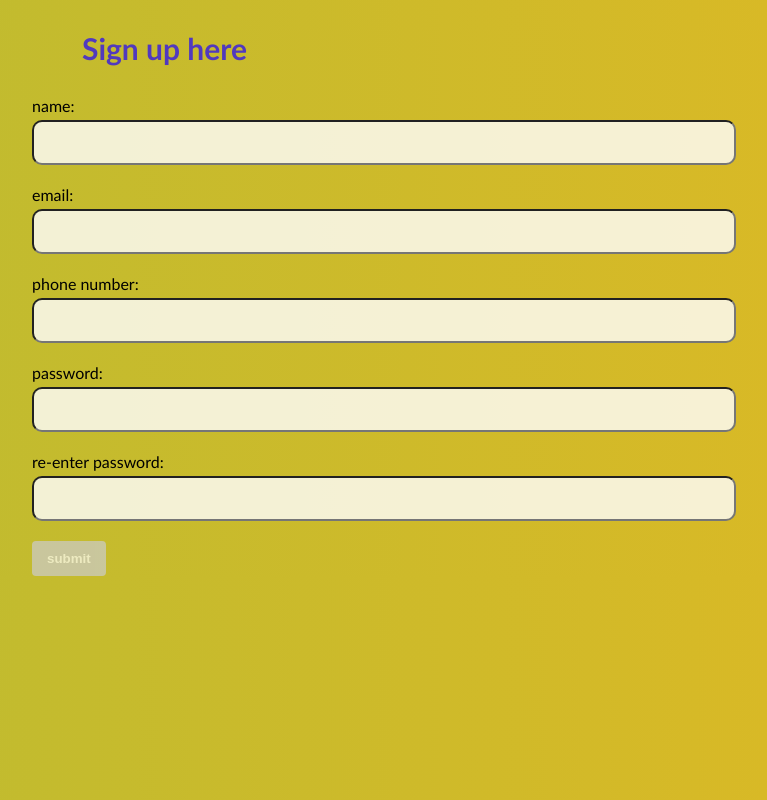
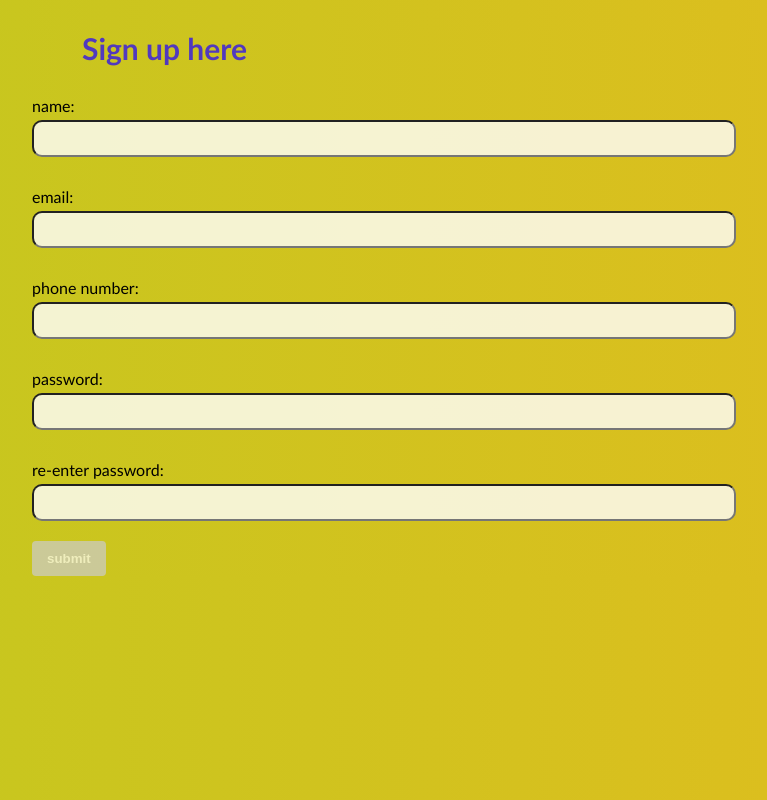
Before and after one commit to stevenstonie/talenting_software_internship_2024, an Angular app in the folder angular/4appApplication/: page /registration-form in a window 1280 px wide. Shown: the whole page, without its empty margins (160-927 px from the left). Built offline with nearby package versions, Linux system fonts and the light colour scheme.

Commit message:
made some more styling changes

```diff
--- a/angular/4appApplication/src/app/components/main-page/main-page.component.scss
+++ b/angular/4appApplication/src/app/components/main-page/main-page.component.scss
@@ -20,7 +20,7 @@
 	user-select: none;
 	align-items: center;
 	justify-content: center;
-	background-color: rgba(77, 53, 194, 0.4);
+	background-color: rgba(77, 53, 194, 0.3);
 	color: white;
 	font-size: 1.5em;
 	text-align: center;
--- a/angular/4appApplication/src/app/components/main-page/main-page.component.ts
+++ b/angular/4appApplication/src/app/components/main-page/main-page.component.ts
@@ -7,7 +7,7 @@ import { Component } from '@angular/core';
 })
 export class MainPageComponent {
   navigateTo(url: string) {
-    window.open(url, '_blank');
+    window.location.href = url;
   }
 }
 
--- a/angular/4appApplication/src/app/components/registration-form/registration-form.component.html
+++ b/angular/4appApplication/src/app/components/registration-form/registration-form.component.html
@@ -8,7 +8,7 @@
 			<div *ngIf="name?.errors?.['required']" class="error-message">name is required.</div>
 			<div *ngIf="name?.errors?.['minlength']" class="error-message">name must be at least 3 characters long.
 			</div>
-			<div *ngIf="name?.errors?.['pattern']" class="error-message">name must contain only letters.</div>
+			<div *ngIf="name?.errors?.['pattern']" class="error-message below">name must contain only letters.</div>
 		</div>
 	</div>
 
@@ -37,7 +37,7 @@
 		<div *ngIf="password?.invalid && (password?.dirty || password?.touched)" class="error">
 			<div *ngIf="password?.errors?.['minlength']" class="error-message">password must be at least 8 characters
 				long.</div>
-			<div *ngIf="password?.errors?.['pattern']" class="error-message">password must contain at least one
+			<div *ngIf="password?.errors?.['pattern']" class="error-message below">password must contain at least one
 				lowercase letter, one uppercase letter and one digit.</div>
 		</div>
 	</div>
@@ -50,7 +50,7 @@
 			<div *ngIf="passwordConfirmed?.errors?.['required']" class="error-message">password confirmation is
 				required.
 			</div>
-			<div *ngIf="passwordConfirmed?.errors?.['notMatching']" class="error-message">passwords do not
+			<div *ngIf="passwordConfirmed?.errors?.['notMatching']" class="error-message below">passwords do not
 				match.</div>
 		</div>
 	</div>
--- a/angular/4appApplication/src/app/components/registration-form/registration-form.component.scss
+++ b/angular/4appApplication/src/app/components/registration-form/registration-form.component.scss
@@ -11,27 +11,28 @@ form {
 }
 
 .form-group {
-	margin-top: 20px;
+	margin-top: 30px;
 	position: relative;
 }
 
 .user-input {
-	// border: 1px solid #ccc;
+	// border: 1px solid #000;
 	border-radius: 10px;
 	box-sizing: border-box;
-	color: #333;
+	color: #282828;
 	background-color: rgba(255, 255, 255, 0.8);
 	display: block;
 	font-weight: bold;
 	width: 100%;
-	padding: 10px;
-	transition: border-color 0.3s, box-shadow 0.3s;
+	padding: 6px;
+	transition: border-color 0.3s, box-shadow 0.3s, background-color 0.3s;
 	margin-top: 5px;
 	font-size: 1.1em;
 
 	&:focus {
-		border-color: var(--secondary-color);
-		box-shadow: 0 0 5px var(--secondary-color);
+		border-color: var(--primary-color);
+		box-shadow: 0 0 5px var(--primary-color);
+		background-color: rgba(255, 255, 255, 0.3);
 		outline: none;
 	}
 }
@@ -41,6 +42,10 @@ form {
 	font-size: 0.9em;
 	margin-top: -10px;
 	position: absolute;
+
+	&.below {
+		margin-top: 5px;
+	}
 }
 
 #submit-button {
--- a/angular/4appApplication/src/app/components/registration-form/registration-form.component.ts
+++ b/angular/4appApplication/src/app/components/registration-form/registration-form.component.ts
@@ -13,8 +13,8 @@ export class RegistrationFormComponent implements OnInit {
     this.registrationForm = this.formBuilder.group({
       name: ['', [Validators.required, Validators.minLength(3), Validators.pattern(/^[a-zA-Z\s]+$/)]],
       email: ['', [Validators.required, Validators.email]],
-      phoneNumber: ['', [Validators.required, Validators.pattern(/^[0-9]+$/)]],
-      password: ['', [Validators.required, Validators.minLength(8), Validators.pattern(/^(?=.*[0-9])(?=.*[a-z])(?=.*[A-Z]).*$/)]],
+      phoneNumber: ['', [Validators.required, Validators.pattern(/^\d+$/)]],
+      password: ['', [Validators.required, Validators.minLength(8), Validators.pattern(/^(?=.*\d)(?=.*[a-z])(?=.*[A-Z]).*$/)]],
       passwordConfirmed: ['', [Validators.required]]
     }, {
       validators: this.passwordMatchingChecker as ValidatorFn
--- a/angular/4appApplication/src/styles.scss
+++ b/angular/4appApplication/src/styles.scss
@@ -9,7 +9,7 @@
 	--primary-color-darker: #432fa0;
 	--secondary-color: #eeb71e;
 	--secondary-color-less-opaque: #eeb61e7f;
-	--third-color: #A6BE39;
+	--third-color: #b0d01f;
 }
 
 body,
```
